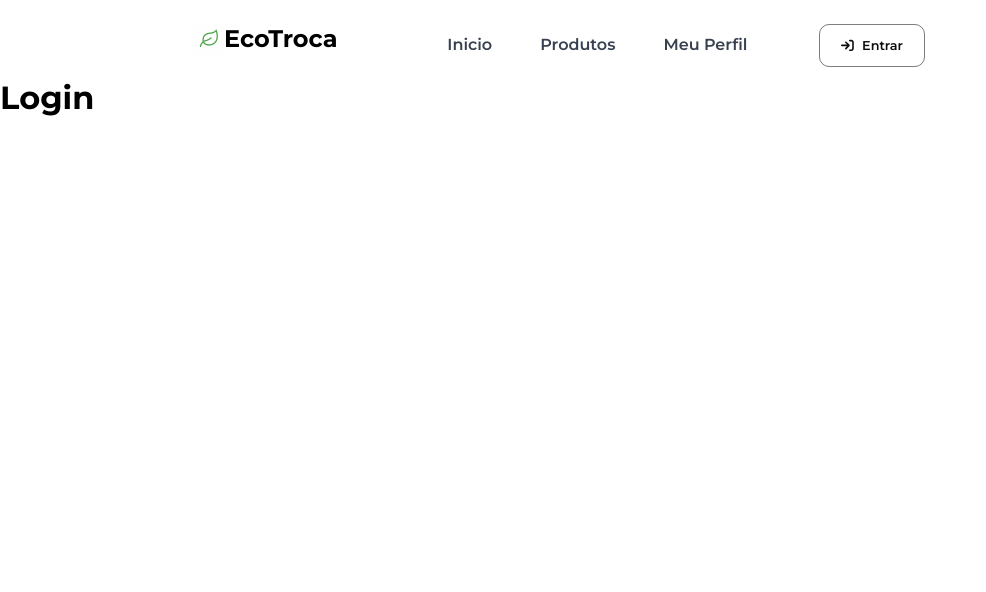
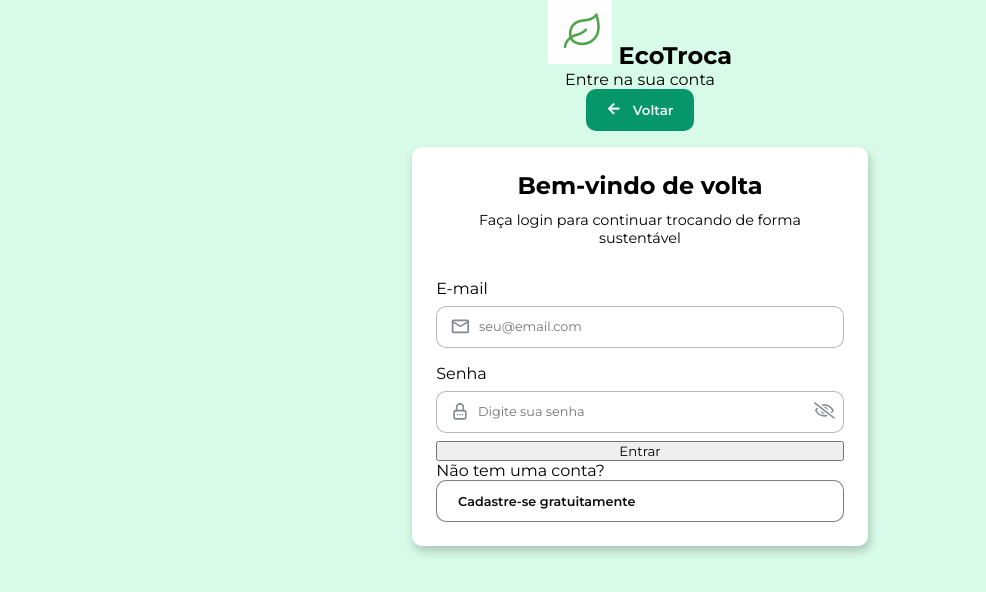
Before and after one commit to danielcursi/ecotroca, a React (Vite) app: page /login in a window 1280 px wide. Shown: the top 592 px of the page, without its empty margins (0-986 px from the left). Built offline with nearby package versions, Linux system fonts and the light colour scheme.

Commit message:
criacao de pagina de login com campos criados e quase prontos

```diff
--- a/src/index.css
+++ b/src/index.css
@@ -288,6 +288,77 @@
   gap: 1rem;
 }
 
+.login {
+  background-color: #d8fae8;
+  display: flex;
+  align-items: center;
+  flex-direction: column;
+  width: 100vw;
+  height: 100vh;
+}
+
+.form-login {
+  background-color: #fff;
+  border-radius: 10px;
+  box-shadow: 2px 5px 10px rgba(0, 0, 0, 0.212);
+  display: flex;
+  flex-direction: column;
+  max-width: 35rem;
+  padding: 1.5rem;
+}
+
+.form-title h2 {
+  text-align: center;
+  margin-bottom: 0.7rem;
+}
+
+.form-title p {
+  text-align: center;
+  font-size: 0.9rem;
+  font-weight: 400;
+  margin: 0 auto 1.5rem auto;
+  width: 80%;
+}
+
+.login-input {
+  background-color: #fff;
+  border: 1px solid rgba(0, 0, 0, 0.274);
+  border-radius: 10px;
+  display: flex;
+  align-items: center;
+  justify-content: center;
+  margin-bottom: 0.5rem;
+  padding: 0 0.5rem;
+}
+
+.login-input svg {
+  font-size: 1.3rem;
+  color: #828993;
+}
+
+.svgEye {
+  margin-left: 0.3rem;
+}
+
+.form-login label {
+  margin: 0.5rem 0;
+}
+
+.login-input input {
+  border: none;
+  font-size: 0.8rem;
+  margin-left: 0.5rem;
+  height: 2.5rem;
+  outline: none;
+  width: 90%;
+}
+
+.password-eye {
+  border: none;
+  background-color: #fff;
+  cursor: pointer;
+}
+
 @media only screen and (max-width: 907px) {
   .banner-input {
     width: auto;
--- a/src/pages/Login.jsx
+++ b/src/pages/Login.jsx
@@ -1,3 +1,72 @@
+import { MdOutlineEmail } from "react-icons/md";
+import { TbLockPassword } from "react-icons/tb";
+import { IoEyeOutline } from "react-icons/io5";
+import { FaRegEyeSlash, FaArrowLeft } from "react-icons/fa";
+import logo from "../assets/logo.png";
+import Button from "../components/button/Button";
+import { useState } from "react";
+import { useNavigate } from "react-router-dom";
+
 export default function Login() {
-  return <h1>Login</h1>;
+  const navigate = useNavigate();
+  const [useType, setType] = useState("password");
+  const [icon, setIcon] = useState(false);
+
+  function voltarPagina() {
+    navigate(-1);
+  }
+
+  const toggleType = () => {
+    setType((tp) => (tp === "password" ? "text" : "password"));
+    setIcon((teste) => !teste);
+  };
+
+  return (
+    <section className="login">
+      <h1>
+        <img src={logo} alt="" style={{ width: "4rem" }} /> EcoTroca
+      </h1>
+      <p>Entre na sua conta</p>
+      <button
+        onClick={voltarPagina}
+        className="button-arrow"
+        style={{ marginBottom: "1rem" }}
+      >
+        <FaArrowLeft />
+        Voltar
+      </button>
+      <form className="form-login">
+        <section className="form-title">
+          <h2>Bem-vindo de volta</h2>
+          <p>Faça login para continuar trocando de forma sustentável</p>
+        </section>
+        <label>E-mail</label>
+        <div className="login-input">
+          <MdOutlineEmail className="search-icon" />
+          <input
+            type="email"
+            name="email"
+            id="email"
+            placeholder="seu@email.com"
+          />
+        </div>
+        <label>Senha</label>
+        <div className="login-input">
+          <TbLockPassword className="search-icon svgEye" />
+          <input
+            type={useType}
+            name="password"
+            id="password"
+            placeholder="Digite sua senha"
+          />
+          <button type="button" className="password-eye" onClick={toggleType}>
+            {icon ? <IoEyeOutline /> : <FaRegEyeSlash />}
+          </button>
+        </div>
+        <button>Entrar</button>
+        <p>Não tem uma conta?</p>
+        <Button to={"/Login"} text={"Cadastre-se gratuitamente"} />
+      </form>
+    </section>
+  );
 }
```
Also changed, not shown: src/router.jsx (+4 -4 lines).
